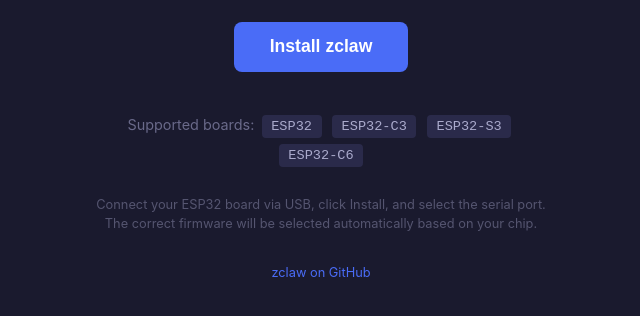
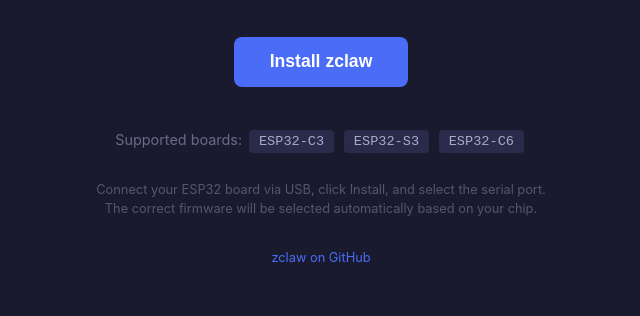
Before and after one commit to shreyaskarnik/zclaw-web, a plain HTML site: page index.html in a window 1280 px wide. Shown: the part 308-624 px from the top of the page, without its empty margins (319-959 px from the left). Drawn offline with Linux system fonts and the light colour scheme.

Commit message:
revert: remove ESP32 (original) target — not compatible
The original ESP32 lacks USB Serial/JTAG hardware that zclaw's
channel.c depends on. Only C3/S3/C6 are supported.

Co-Authored-By: Claude Opus 4.6 <noreply@anthropic.com>

```diff
--- a/index.html
+++ b/index.html
@@ -136,7 +136,6 @@
 
     <div class="boards">
       Supported boards:
-      <span>ESP32</span>
       <span>ESP32-C3</span>
       <span>ESP32-S3</span>
       <span>ESP32-C6</span>
```
Also changed, not shown: manifest.json, 1 other file.
